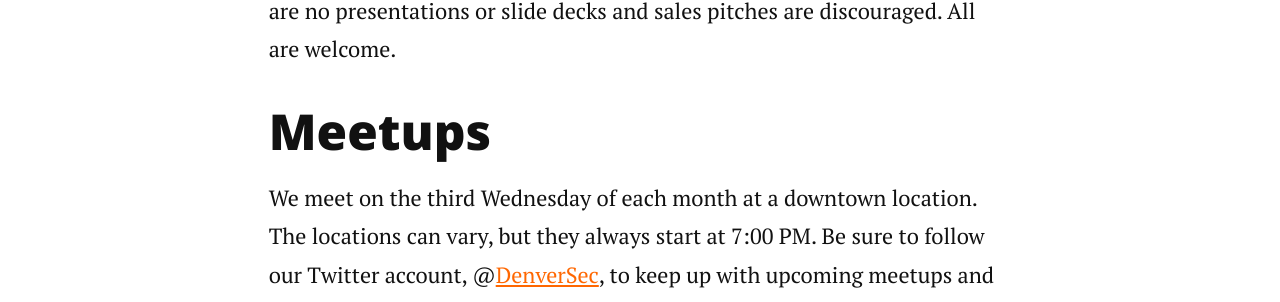
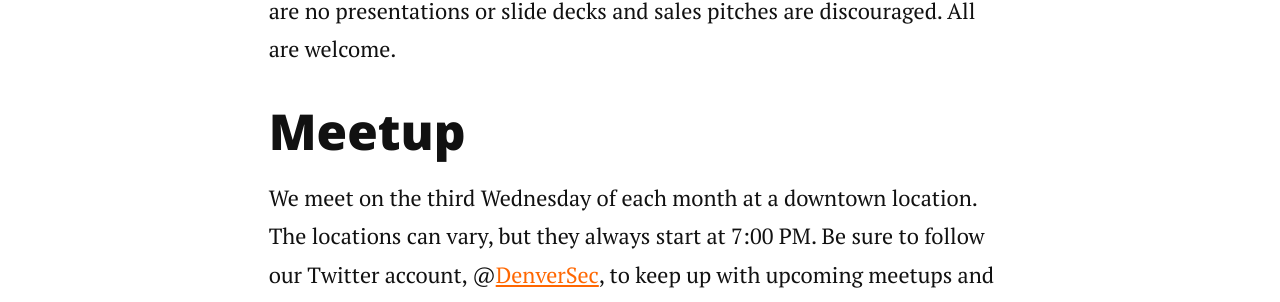
Before and after one commit to denversec/denversec.github.io, a Jekyll site: the page built from index.html, in a window 1280 px wide. Shown: the part 618-920 px from the top of the page. Built offline with Jekyll 4.4.1, drawn with Linux system fonts in a browser that asks for light colours; nearby versions of some CDN libraries; comment, search, counter and statistics services are not loaded.

Commit message:
Add name tags

```diff
--- a/index.html
+++ b/index.html
@@ -4,11 +4,11 @@
 
 <div class="post">
 
-  <h2>About</h2>
+  <h2 name="about">About</h2>
   <p>Denver CitySec is just one of the many local CitySec meetups around the world. CitySec was spawned out of <a href="https://www.reddit.com/r/netsec/" target="_blank">/r/NetSec</a> as a way to bring together local communities with a shared interest in information security.</p>
   <p>The Denver meetup is designed specifically to be a social gathering. There are no presentations or slide decks and sales pitches are discouraged. All are welcome.</p>
 
-  <h2>Meetups</h2>
+  <h2 name="meetup">Meetup</h2>
 	<p>We meet on the third Wednesday of each month at a downtown location. The locations can vary, but they always start at 7:00 PM. Be sure to follow our Twitter account, @<a href="https://twitter.com/DenverSec" target="_blank">DenverSec</a>, to keep up with upcoming meetups and related announcements.</p>
   <p>Next meetup announcement and details:</p>
   <p>
```
